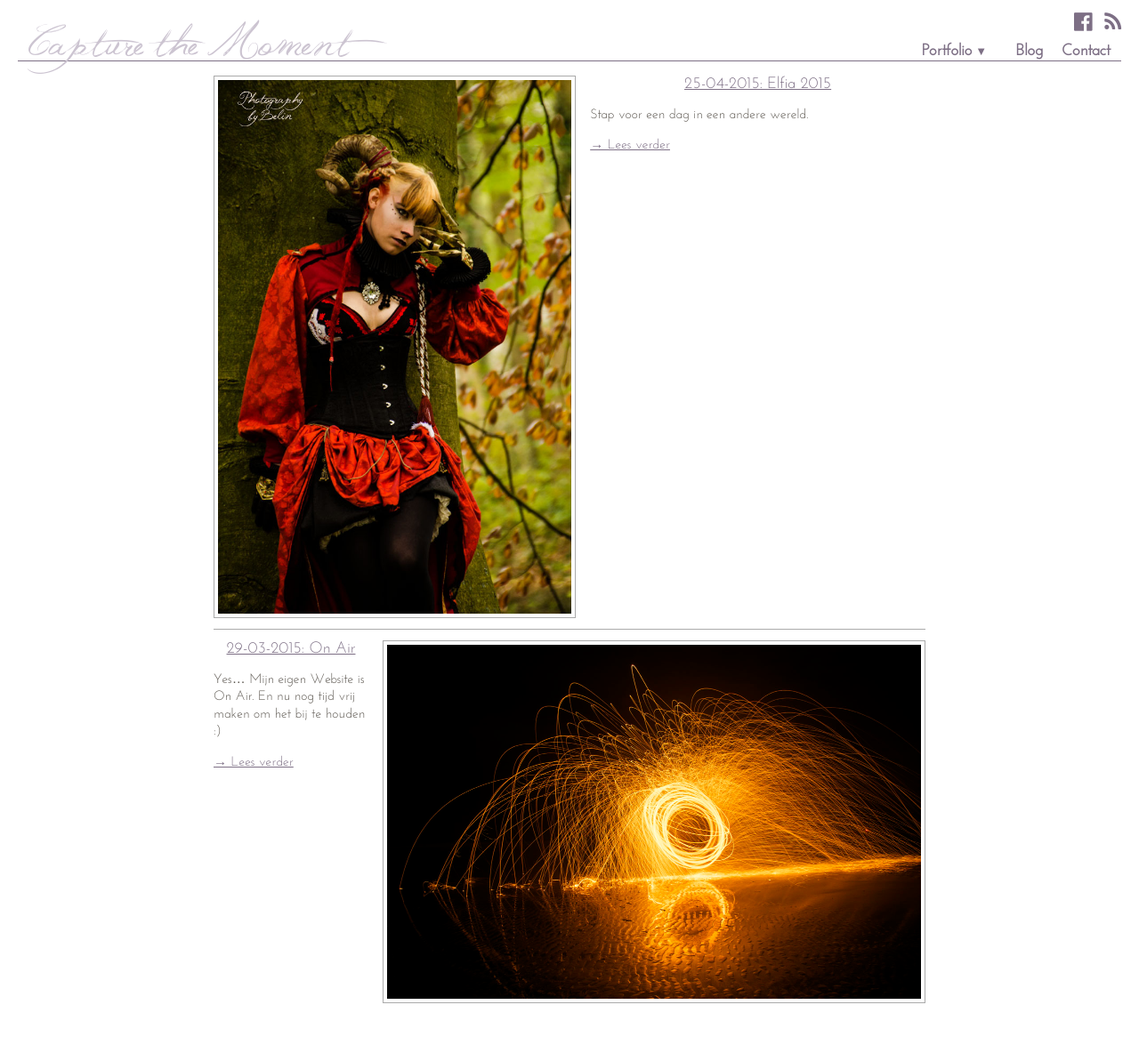
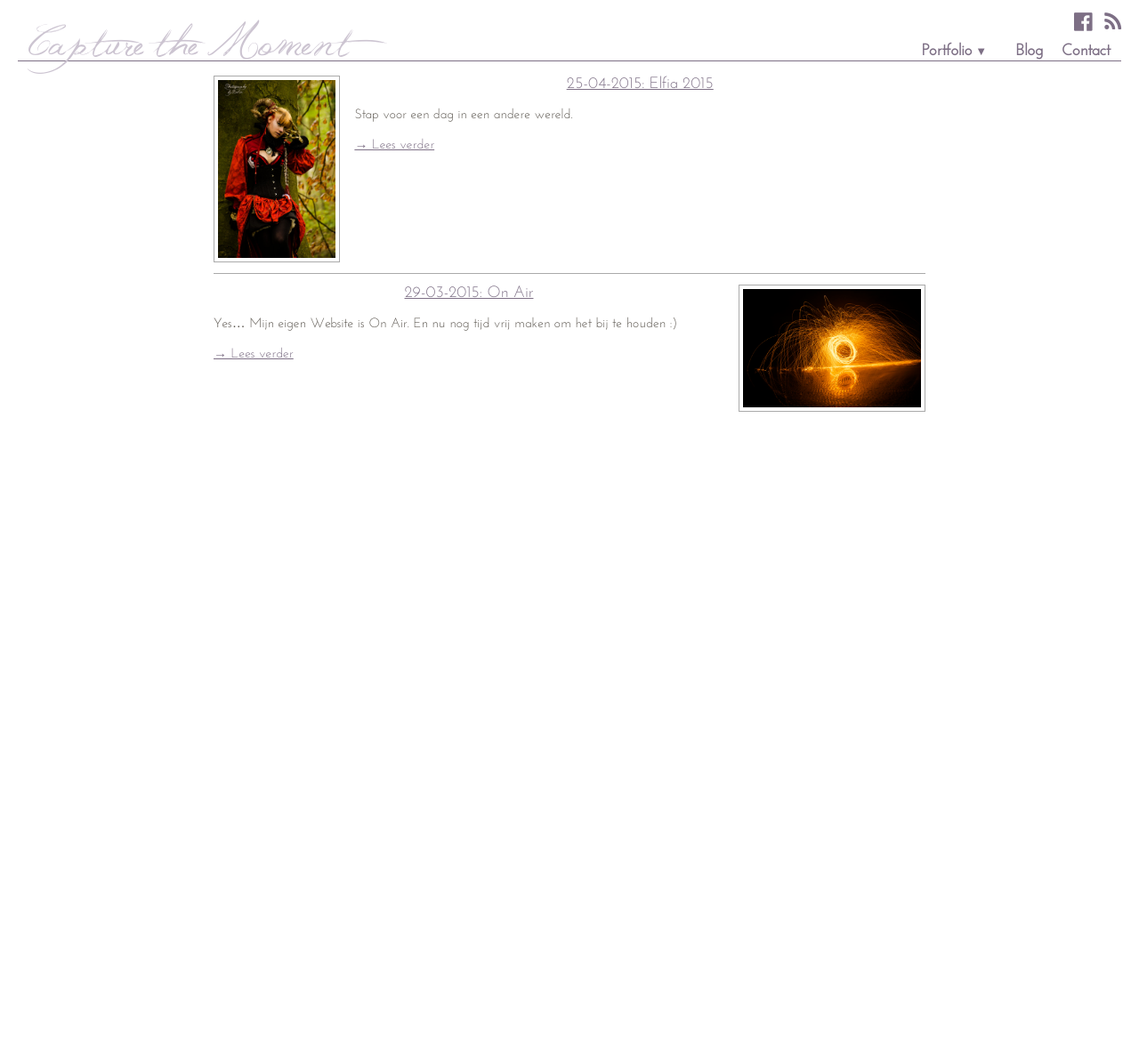
Before and after one commit to cmbybelin/cmbybelin.github.io, a Jekyll site: the page built from blog.html, in a window 1280 px wide. Shown: the whole page at 89% size. Built offline with Jekyll 4.4.1, drawn with Linux system fonts in a browser that asks for light colours; nearby versions of some CDN libraries; after the commit the page ends 900 px from its top, so only the background shows below that.

Commit message:
Fix blog index page.

```diff
--- a/blog.html
+++ b/blog.html
@@ -3,7 +3,7 @@ excerpt: Blog posts.
 ---
 {% include head.html %}
 
-<article class="blog page">
+<article class="page">
 
 {% for post in site.posts %}
  {% assign photo = post.portfolio | first %}
```
